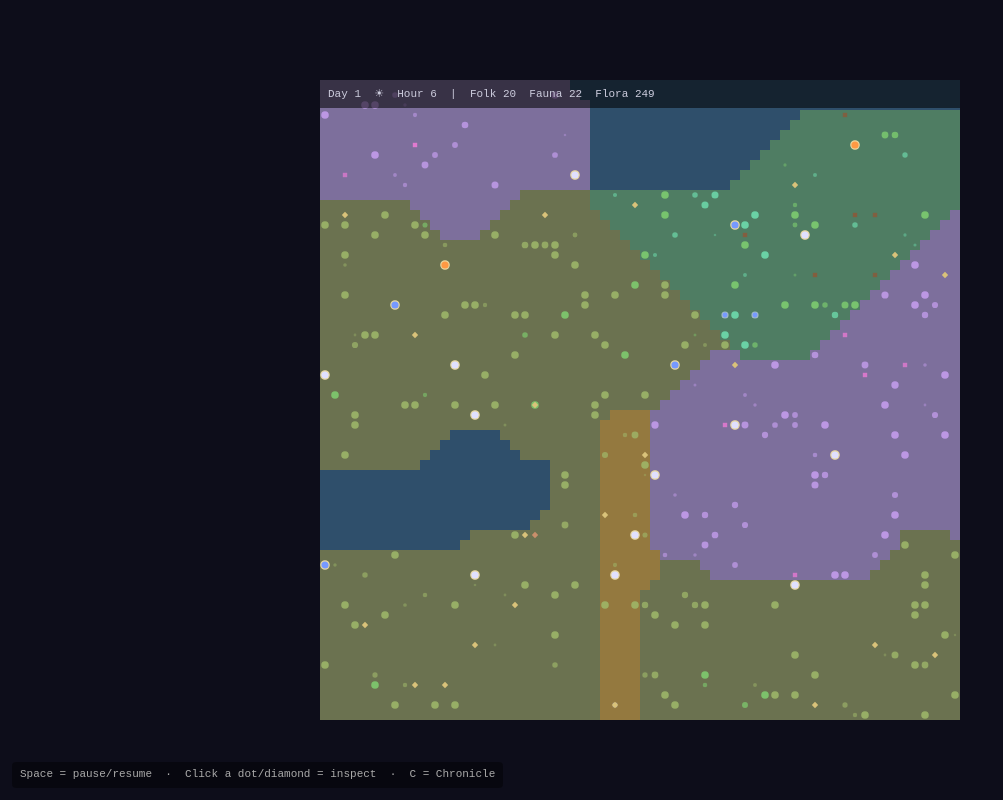
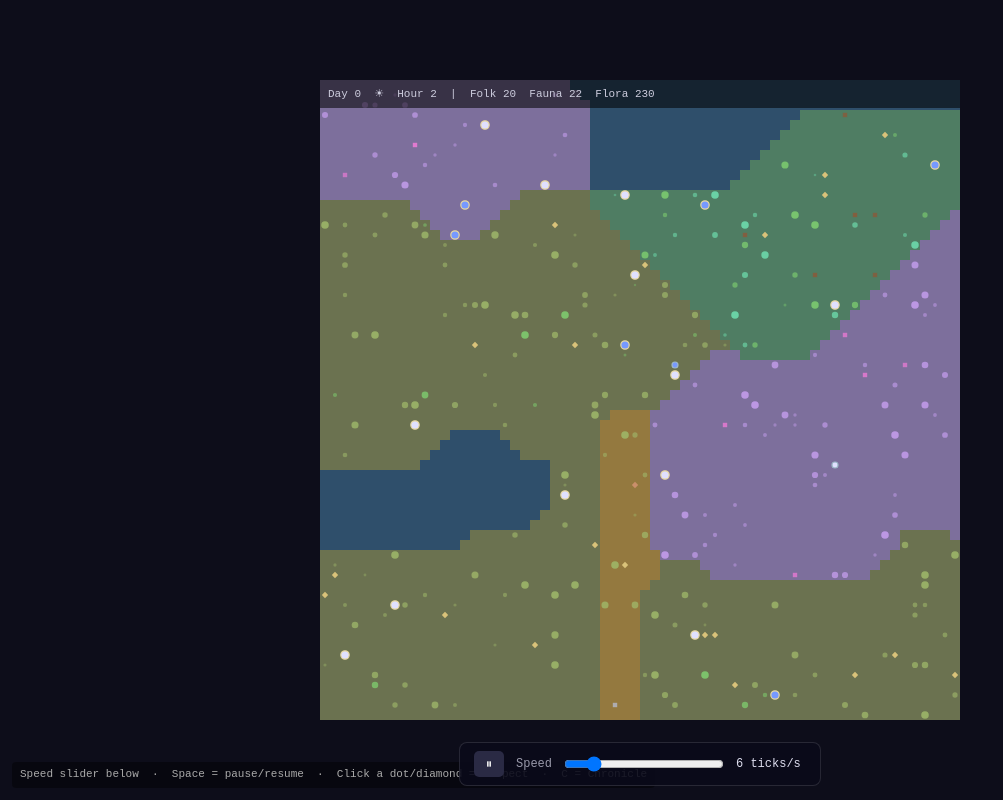
Before and after one commit to satchmakua/Omnia, a website built with Vite: page index.html in a window 1280 px wide. Shown: the whole page, without its empty margins (0-1003 px from the left). Built offline with nearby package versions, Linux system fonts and the light colour scheme.

Commit message:
feat(render): decouple playback speed from frame rate + add a speed slider
Agents were moving a cell per animation frame (~60 ticks/s) — too fast to click
and visually frantic. Now the renderer draws every frame but advances the sim on
a real-time accumulator at a chosen ticks-per-second (default 6), per
ARCHITECTURE's "sim time is decoupled from real time".

- src/render/controls.ts: SpeedControl — a bottom speed slider (0–40 ticks/s)
  and a ▶/⏸ button; Space toggles pause through it.
- main.ts: accumulator loop (clamped to avoid catch-up spirals after tab-away);
  0 ticks/s = paused.
- simSpeedTicksPerSecond added to SimConfig and aligned in simulation.yaml.
- README controls table + on-screen hint updated.

Render layer only — no simulation or determinism changes. Verified live: tick
rate is now 6/s (was ~60), slider sets it (0 paused / 20 fast, measured). All
102 tests green.

```diff
--- a/docs/simulation.yaml
+++ b/docs/simulation.yaml
@@ -18,7 +18,7 @@ world:
 time:
   ticksPerDay: 240           # simulation granularity within a day.
   daysPerSeason: 30
-  simSpeedTicksPerSecond: 10 # real-time playback speed; decoupled from sim time (pause/FF freely).
+  simSpeedTicksPerSecond: 6  # initial real-time playback speed; decoupled from sim time. Adjust live with the in-app speed slider (pause/FF freely).
 
 # Need decay per in-sim day (0..1 scale; higher = depletes faster). Action utility rises as a need drops.
 needs:
--- a/index.html
+++ b/index.html
@@ -14,7 +14,7 @@
 </head>
 <body>
   <canvas id="canvas" width="640" height="640"></canvas>
-  <div id="hud">Space = pause/resume &nbsp;·&nbsp; Click a dot/diamond = inspect &nbsp;·&nbsp; C = Chronicle</div>
+  <div id="hud">Speed slider below &nbsp;·&nbsp; Space = pause/resume &nbsp;·&nbsp; Click a dot/diamond = inspect &nbsp;·&nbsp; C = Chronicle</div>
   <script type="module" src="/src/main.ts"></script>
 </body>
 </html>
--- a/src/main.ts
+++ b/src/main.ts
@@ -5,6 +5,7 @@ import { loadContent } from './content/loader.ts';
 import { Renderer } from './render/renderer.ts';
 import { Inspector } from './render/inspector.ts';
 import { ChroniclePanel } from './render/chroniclePanel.ts';
+import { SpeedControl } from './render/controls.ts';
 
 // Browser content source: Vite bundles every YAML under /content as raw text.
 // (Node code paths use src/content/fsSource.ts instead.)
@@ -27,15 +28,32 @@ const chronicle = new ChroniclePanel();
 
 renderer.setClickHandler((entity) => inspector.inspect(entity, world));
 
+// Real-time playback: the renderer draws every animation frame, but the sim only
+// advances at `speed` ticks per second (decoupled from real time, per
+// ARCHITECTURE.md). The speed slider / Space key change `speed`; 0 = paused.
+let speed = cfg.simSpeedTicksPerSecond;
+const controls = new SpeedControl(speed, (v) => { speed = v; });
+
 // Dev-only debug handle (stripped from production builds by Vite).
 if (import.meta.env.DEV) {
-  (window as unknown as { __omnia: unknown }).__omnia = { sim, world, content, renderer, inspector };
+  (window as unknown as { __omnia: unknown }).__omnia = { sim, world, content, renderer, inspector, controls };
 }
 
-let paused = false;
+let last = performance.now();
+let tickAccumulator = 0;
 
-function loop() {
-  if (!paused) tick(world, rng, cfg, clockEntity, content);
+function loop(now: number) {
+  const dtSeconds = Math.min(now - last, 250) / 1000; // clamp to avoid catch-up spirals
+  last = now;
+
+  if (speed > 0) {
+    tickAccumulator += dtSeconds * speed;
+    let steps = Math.floor(tickAccumulator);
+    tickAccumulator -= steps;
+    steps = Math.min(steps, 30); // never block the frame on a huge backlog
+    for (let i = 0; i < steps; i++) tick(world, rng, cfg, clockEntity, content);
+  }
+
   renderer.render(world, clockEntity);
   renderer.consumeClick(world);
   inspector.update(world);
@@ -43,8 +61,8 @@ function loop() {
 }
 
 document.addEventListener('keydown', (e) => {
-  if (e.key === ' ') { paused = !paused; e.preventDefault(); }
+  if (e.key === ' ') { controls.togglePause(); e.preventDefault(); }
   if (e.key === 'c' || e.key === 'C') { chronicle.toggle(world); }
 });
 
-loop();
+requestAnimationFrame(loop);
--- /dev/null
+++ b/src/render/controls.ts
@@ -0,0 +1,75 @@
+// A small playback bar: a play/pause button and a speed slider (ticks per second).
+// Purely presentational — it changes how often the loop advances the sim in real
+// time, never the simulation logic. 0 ticks/s = paused.
+export class SpeedControl {
+  private readonly bar: HTMLDivElement;
+  private readonly button: HTMLButtonElement;
+  private readonly slider: HTMLInputElement;
+  private readonly readout: HTMLSpanElement;
+  private speed: number;
+  private lastNonZero: number;
+
+  constructor(initial: number, private readonly onChange: (speed: number) => void) {
+    this.speed = initial;
+    this.lastNonZero = initial > 0 ? initial : 6;
+
+    this.bar = document.createElement('div');
+    Object.assign(this.bar.style, {
+      position: 'fixed', bottom: '14px', left: '50%', transform: 'translateX(-50%)',
+      display: 'flex', alignItems: 'center', gap: '12px',
+      background: 'rgba(10,10,26,0.9)', color: '#dde',
+      font: '12px monospace', padding: '8px 14px', borderRadius: '8px',
+      border: '1px solid rgba(255,255,255,0.12)', zIndex: '5', userSelect: 'none',
+    });
+
+    this.button = document.createElement('button');
+    Object.assign(this.button.style, {
+      background: '#2a2a44', color: '#eee', border: 'none', cursor: 'pointer',
+      width: '30px', height: '26px', borderRadius: '5px', fontSize: '13px',
+    });
+    this.button.addEventListener('click', () => this.togglePause());
+
+    const label = document.createElement('span');
+    label.textContent = 'Speed';
+    label.style.color = '#99a';
+
+    this.slider = document.createElement('input');
+    this.slider.type = 'range';
+    this.slider.min = '0';
+    this.slider.max = '40';
+    this.slider.step = '1';
+    this.slider.value = String(initial);
+    this.slider.style.width = '160px';
+    this.slider.style.cursor = 'pointer';
+    this.slider.addEventListener('input', () => this.setSpeed(Number(this.slider.value)));
+
+    this.readout = document.createElement('span');
+    this.readout.style.minWidth = '70px';
+
+    this.bar.append(this.button, label, this.slider, this.readout);
+    document.body.appendChild(this.bar);
+
+    this.refresh();
+  }
+
+  /** Current playback speed in ticks per second (0 = paused). */
+  get value(): number { return this.speed; }
+
+  setSpeed(v: number): void {
+    this.speed = Math.max(0, v);
+    if (this.speed > 0) this.lastNonZero = this.speed;
+    this.refresh();
+    this.onChange(this.speed);
+  }
+
+  togglePause(): void {
+    this.setSpeed(this.speed > 0 ? 0 : this.lastNonZero);
+  }
+
+  private refresh(): void {
+    this.slider.value = String(this.speed);
+    this.button.textContent = this.speed > 0 ? '⏸' : '▶';
+    this.readout.textContent = this.speed > 0 ? `${this.speed} ticks/s` : 'Paused';
+    this.readout.style.color = this.speed > 0 ? '#dde' : '#f9a';
+  }
+}
--- a/src/sim/config.ts
+++ b/src/sim/config.ts
@@ -8,6 +8,7 @@ export interface SimConfig {
   energyDecayPerDay: number;
   actionThreshold: number;
   sleepRestorePerTick: number;
+  simSpeedTicksPerSecond: number;  // initial real-time playback speed (renderer only; decoupled from sim time)
   biomeSeedCount: number;    // number of Voronoi biome seeds at world generation
   // World population at generation (per passable tile, gated by biome spawn tables):
   floraDensity: number;      // chance a passable tile starts with flora
@@ -29,6 +30,7 @@ export const defaultConfig: SimConfig = {
   energyDecayPerDay: 0.7,
   actionThreshold: 0.4,
   sleepRestorePerTick: 0.008,
+  simSpeedTicksPerSecond: 6,   // gentle default; adjust live with the speed slider
   biomeSeedCount: 14,
   floraDensity: 0.06,
   faunaDensity: 0.006,
```
